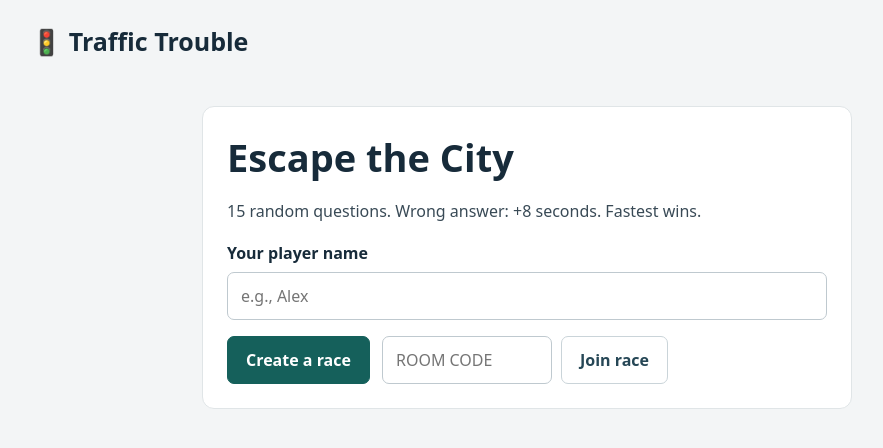
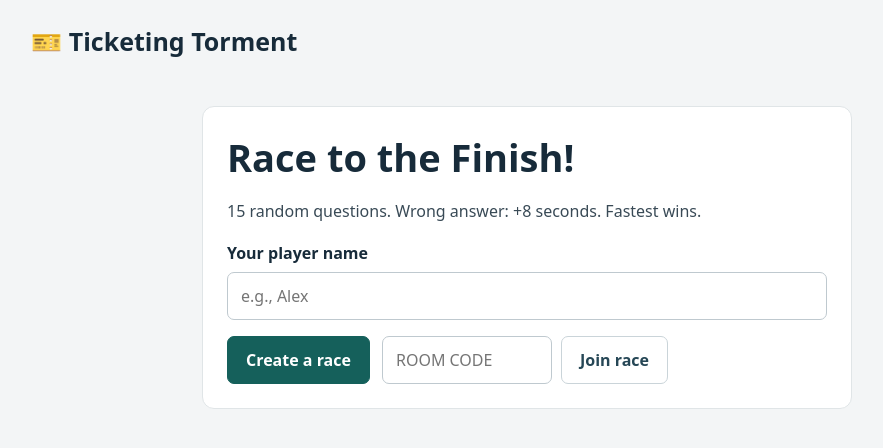
Before and after one commit to kranj67/Traffic-Trouble-MVC-Knowledge-Exam-Practice-Game-, a Flask app: page / in a window 1280 px wide. Shown: the top 448 px of the page, without its empty margins (113-996 px from the left). Run offline with Flask 3, Linux system fonts and the light colour scheme.

Commit message:
Update index.html

```diff
--- a/Driver's Ed Final Project/templates/index.html
+++ b/Driver's Ed Final Project/templates/index.html
@@ -13,11 +13,11 @@
   <div class="container">
 
     <header>
-      <div class="brand">🚦 Traffic Trouble</div>
+      <div class="brand">🎫 Ticketing Torment</div>
     </header>
 
     <section id="home" class="card">
-      <h1>Escape the City</h1>
+      <h1>Race to the Finish!</h1>
       <p>15 random questions. Wrong answer: +8 seconds. Fastest wins.</p>
 
       <label for="name">Your player name</label>
```
